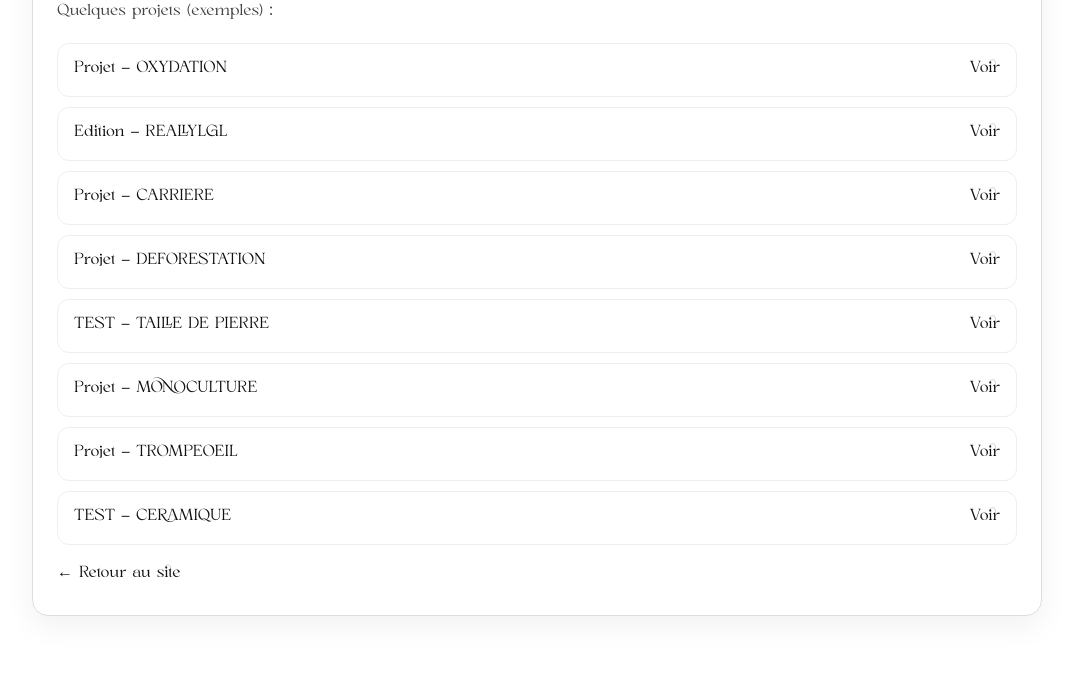
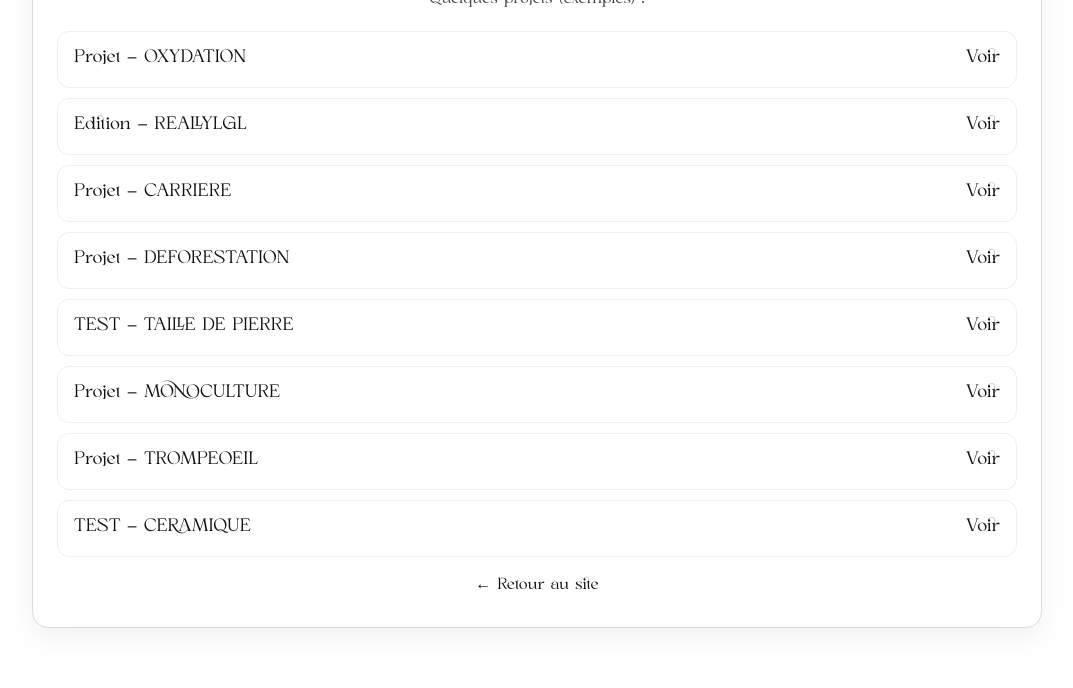
Before and after one commit to cocolanoixphoto/corentincau, a plain HTML site: page menu.html in a window 1280 px wide. Shown: the part 160-848 px from the top of the page, without its empty margins (103-1176 px from the left). Drawn offline with Linux system fonts and the light colour scheme.

Commit message:
Update menu.html

```diff
--- a/menu.html
+++ b/menu.html
@@ -20,17 +20,76 @@
       height:100%;
       background:#fff;
       color:#111;
-      font:16px/1.5 "MIXONE", system-ui, Segoe UI, Roboto, Arial;
+      font:16px/1.5 "MIXONE", system-ui, Segoe UI, Roboto, Arial, sans-serif;
     }
-    .wrap{min-height:100%;display:grid;place-items:center;padding:24px}
-    .card{width:min(var(--max),92vw);border:1px solid #ddd;border-radius:16px;padding:28px 24px;box-shadow:0 10px 30px rgba(0,0,0,.06)}
-    h1{margin:0 0 12px 0;font-size:clamp(22px,3.2vw,32px)}
-    p{margin:0 0 18px 0;color:#444}
-    ul{list-style:none;padding:0;margin:0;display:grid;gap:10px}
-    li{border:1px solid #eee;border-radius:12px;padding:14px 16px;display:flex;justify-content:space-between;align-items:center}
-    a{color:#111;text-decoration:none}
+    .wrap{
+      min-height:100%;
+      display:grid;
+      place-items:center;
+      padding:24px;
+    }
+    .card{
+      width:min(var(--max),92vw);
+      border:1px solid #ddd;
+      border-radius:16px;
+      padding:28px 24px;
+      box-shadow:0 10px 30px rgba(0,0,0,.06);
+      background:#fff;
+    }
+    h1{
+      margin:0 0 12px 0;
+      font-size:clamp(22px,3.2vw,32px);
+      text-align:center;
+    }
+    p{
+      margin:0 0 18px 0;
+      color:#444;
+      text-align:center;
+    }
+    ul{
+      list-style:none;
+      padding:0;
+      margin:0;
+      display:grid;
+      gap:10px;
+    }
+    li{
+      border:1px solid #eee;
+      border-radius:12px;
+      padding:14px 16px;
+      display:flex;
+      justify-content:space-between;
+      align-items:center;
+      font-size:clamp(14px, 4vw, 18px);
+    }
+    a{
+      color:#111;
+      text-decoration:none;
+    }
     a:hover{text-decoration:underline}
-    .back{display:inline-block;margin-top:18px}
+    .back{
+      display:block;
+      margin-top:18px;
+      text-align:center;
+    }
+
+    /* ——— Ajustements mobile ——— */
+    @media (max-width: 600px) {
+      .card{
+        width:100%;
+        padding:20px 16px;
+        border-radius:12px;
+      }
+      li{
+        flex-direction:column;
+        align-items:flex-start;
+        gap:6px;
+      }
+      .back{
+        margin-top:24px;
+        font-size:14px;
+      }
+    }
   </style>
 </head>
 <body>
```
